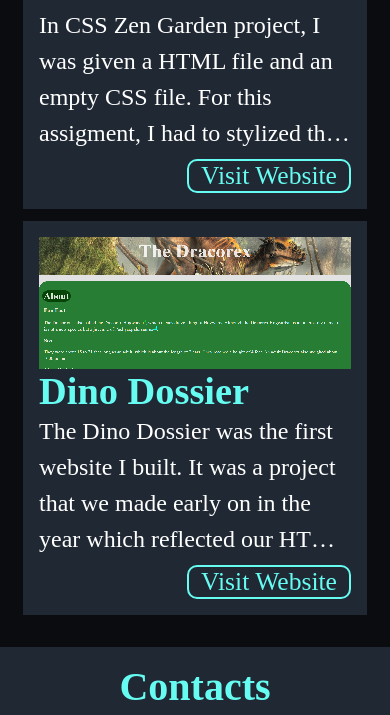
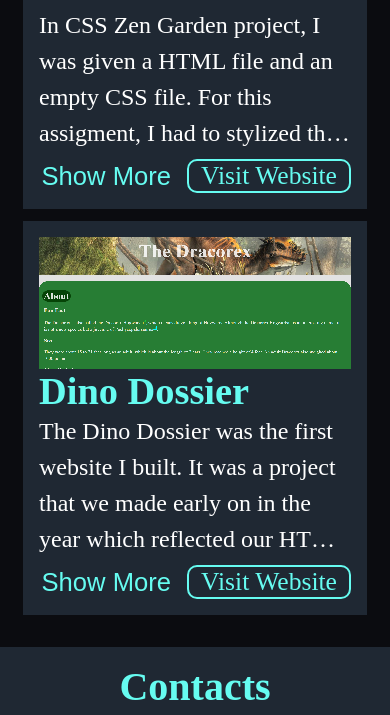
Before and after one commit to IlikeCookieJK/Kuang-Jun-Portfolio, a plain HTML site: page projects.html in a window 390 px wide. Shown: the part 3113-3828 px from the top of the page. Drawn offline with Linux system fonts and the light colour scheme.

Commit message:
trunc Button

```diff
--- a/css/project.css
+++ b/css/project.css
@@ -172,6 +172,14 @@ h2 {
     }
 }
 
+@media only screen and (max-width: 958px) {
+
+    #zenGarden,
+    #dossier {
+        display: flex !important;
+    }
+}
+
 @media only screen and (max-width: 1128px) {
     body {
         overflow-x: hidden;
```
